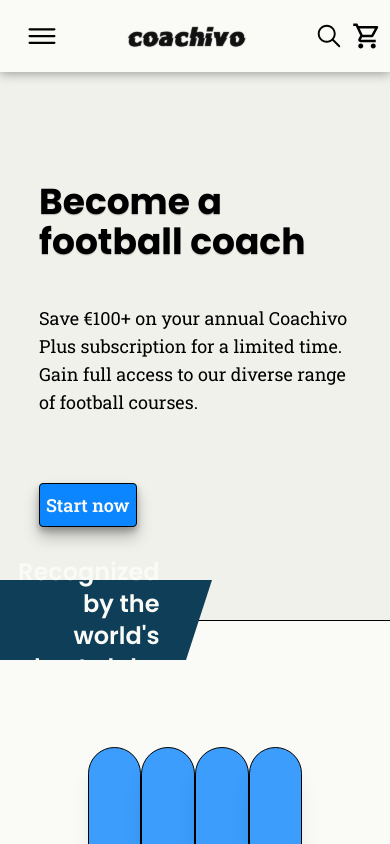
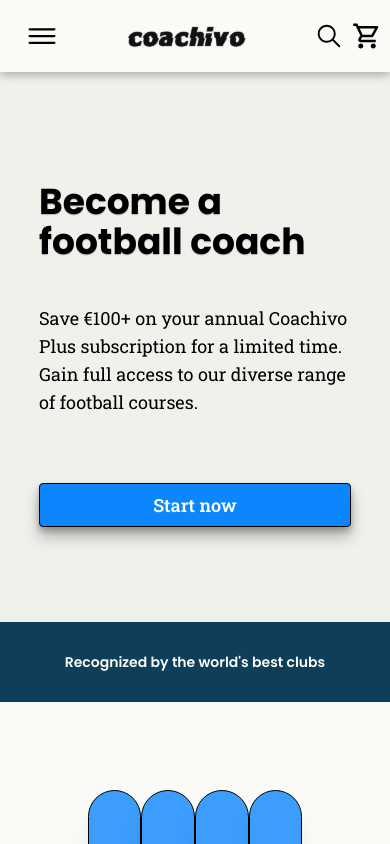
Before and after one commit to ivano-pinjuh/Coachivo, a React (Vite) app: page / in a window 390 px wide. Shown: the top 844 px of the page. Built offline with nearby package versions, Linux system fonts and the light colour scheme.

Commit message:
working on a responsive hero section

```diff
--- a/src/components/layout/Navbar.jsx
+++ b/src/components/layout/Navbar.jsx
@@ -19,7 +19,7 @@ const Navbar = () => {
   }
 
   return (
-    <div className='flex justify-between items-center w-full h-[72px] z-50 bg-milk relative shadow-nav overflow-x-clip'>
+    <div className=' flex justify-between items-center w-full h-[72px] z-50 bg-milk relative shadow-nav overflow-x-clip'>
       <div className='lg:hidden'>
         <IoIosMenu className='cursor-pointer text-4xl ml-6' />
       </div>
@@ -29,7 +29,7 @@ const Navbar = () => {
       <a className='hidden lg:inline-block text-lg font-semibold font-poppins' href="">Courses</a>
 
       <div className='hidden lg:flex items-center justify-between rounded h-[42px] border w-80'>
-        <input id='search' name='search' className='h-10 px-4 rounded-l font-roboto-slab text-xs' type="search" placeholder='Search for anything' />
+        <input id='search' className='h-10 flex-grow outline-none px-4 rounded-l font-roboto-slab text-xs' type="text" placeholder='Search for anything' />
         <div className='cursor-pointer flex justify-center border-t border-b items-center rounded-r h-[42px] w-[42px] bg-azure'>
           <IoIosSearch className='text-milk text-2xl' />
         </div>
--- a/src/components/sections/Hero.jsx
+++ b/src/components/sections/Hero.jsx
@@ -1,29 +1,29 @@
 const Hero = () => {
   return (
-    <div className="w-full min-h-fit h-[65vh] pt-[13vh] border-b-[1px] m-0 bg-isabelline relative">
+    <div className="w-full min-h-fit h-fit lg:h-[52vh] pb-[16vh] pt-[13vh] overflow-x-clip border-b-[1px] m-0 bg-isabelline relative">
       <div className="w-full px-[10%]">
-        <h1 className="font-poppins font-bold text-4xl text-shadow">
+        <h1 className="font-poppins font-bold sm:max-w-[60vw] md:max-w-[45vw] lg:max-w-[35vw] text-4xl text-shadow">
           Become a football coach
         </h1>
 
-        <p className="mt-[5vh] sm:max-w-[60vw] lg:max-w-[35vw] text-lg font-roboto-slab">
+        <p className="mt-[5vh] text-lg sm:max-w-[60vw] md:max-w-[45vw] lg:max-w-[35vw] font-roboto-slab">
           Save €100+ on your annual Coachivo Plus subscription
           for a limited time. Gain full access to our diverse
           range of football courses.
         </p>
 
-        <button className="w-[25vw] text-lg h-11 bg-azure mt-[8vh] font-roboto-slab font-semibold rounded shadow-btn text-milk border-[1px] border-black">
+        <button className="w-full md:w-[35vw] lg:w-[25vw] text-lg h-11 bg-azure mt-[8vh] font-roboto-slab font-semibold rounded shadow-btn text-milk border-[1px] border-black">
           Start now
         </button>
       </div>
 
-      <div className="hidden absolute h-full top-0 left-[60%] md:flex">
+      <div className="hidden absolute h-full top-0 md:left-[50%] lg:left-[60%] md:flex">
         <img className="" src="/hero_coach.png" alt="Image of a coach" />
       </div>
 
-      <div className="absolute top-[calc(100%-2.5rem)] h-20 bg-midnight-green -translate-x-4 pl-8 w-[55vw] skew-x-[-18deg]">
+      <div className="absolute top-[calc(100%-2.5rem)] left-[calc(50%-60vw)] md:left-0 h-20 bg-midnight-green md:-translate-x-4 md:pl-8 w-[120vw] md:w-[55vw] skew-x-[-18deg]">
         <div className="skew-x-[18deg] h-full flex items-center">
-          <h2 className="font-poppins text-2xl w-full text-end pr-[10vw] font-semibold text-milk">
+          <h2 className="font-poppins text-sm lg:text-2xl w-full text-center lg:text-end md:pr-[10vw] font-semibold text-milk">
             Recognized by the world's best clubs
           </h2>
         </div>
```
